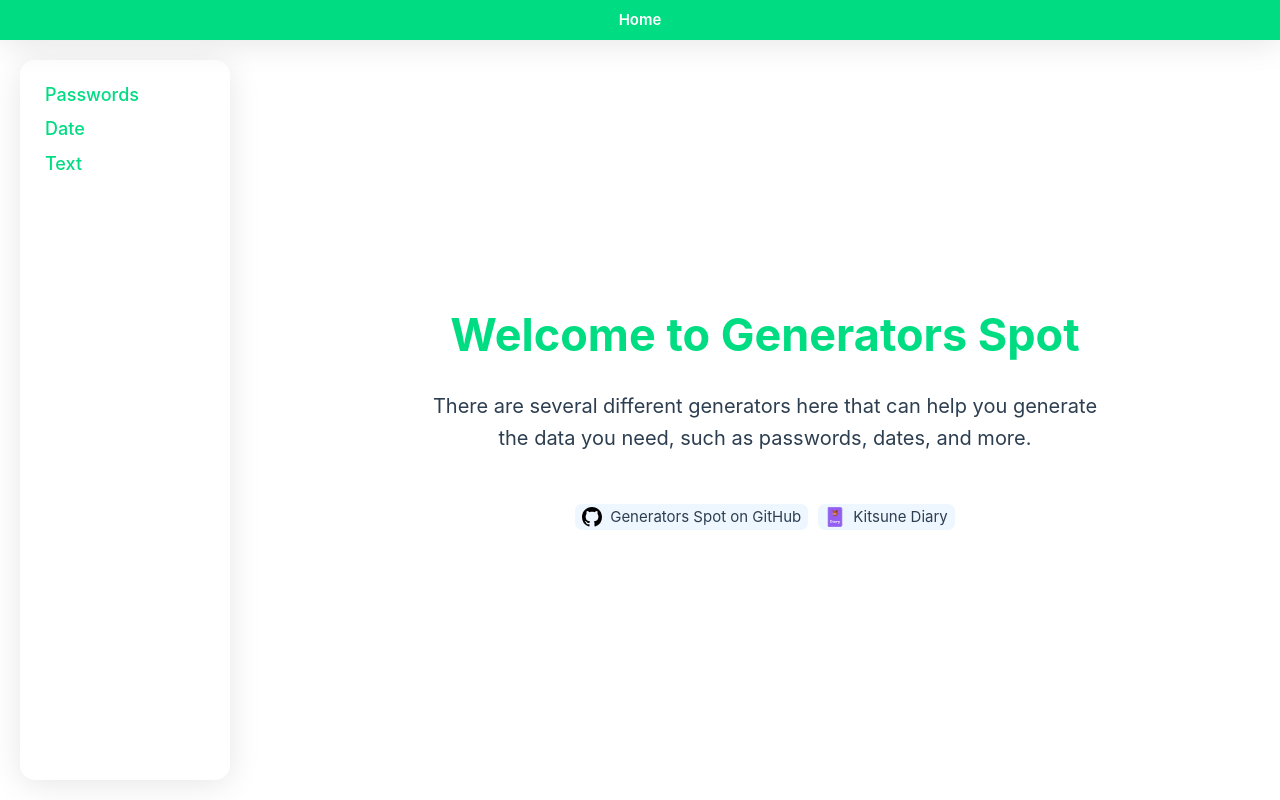
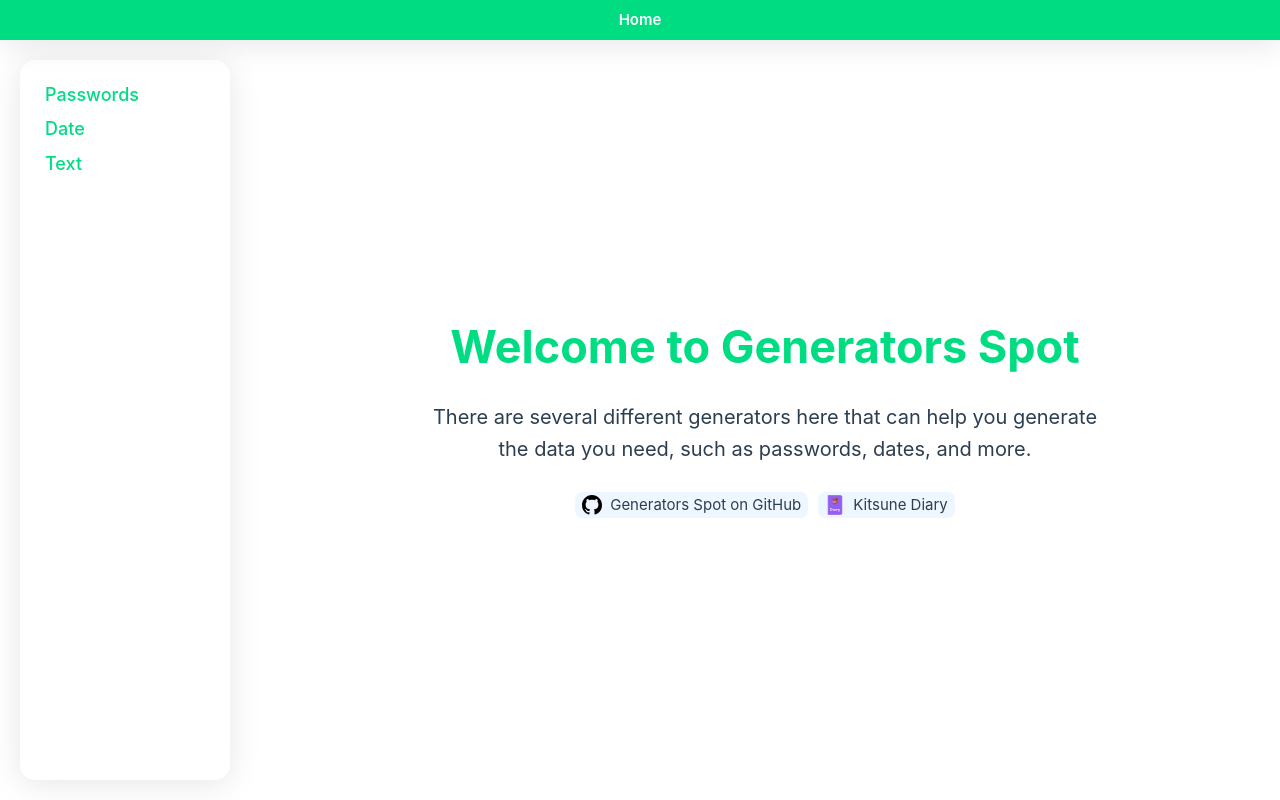
Before and after one commit to mark-bor/Generators-Spot, a Nuxt app: page / in a window 1280 px wide. Built offline with nearby package versions, Linux system fonts and the light colour scheme.

Commit message:
Updated links on home page

```diff
--- a/pages/index.vue
+++ b/pages/index.vue
@@ -39,10 +39,11 @@
   flex-direction: column;
   justify-content: center;
   align-items: center;
+  row-gap: 20px;
 }
 
 .title {
-  margin-bottom: 30px;
+  margin-bottom: 10px;
   color: var(--color-1);
   font-size: 45px;
   font-weight: 700;
@@ -50,7 +51,7 @@
 
 .text {
   width: 70%;
-  margin-bottom: 50px;
+  margin-bottom: 7px;
 
   text-align: center;
   font-size: 20px;
@@ -59,6 +60,7 @@
 .resourses-links {
   display: flex;
   flex-wrap: wrap;
+  justify-content: center;
   gap: 10px;
 }
 
```
